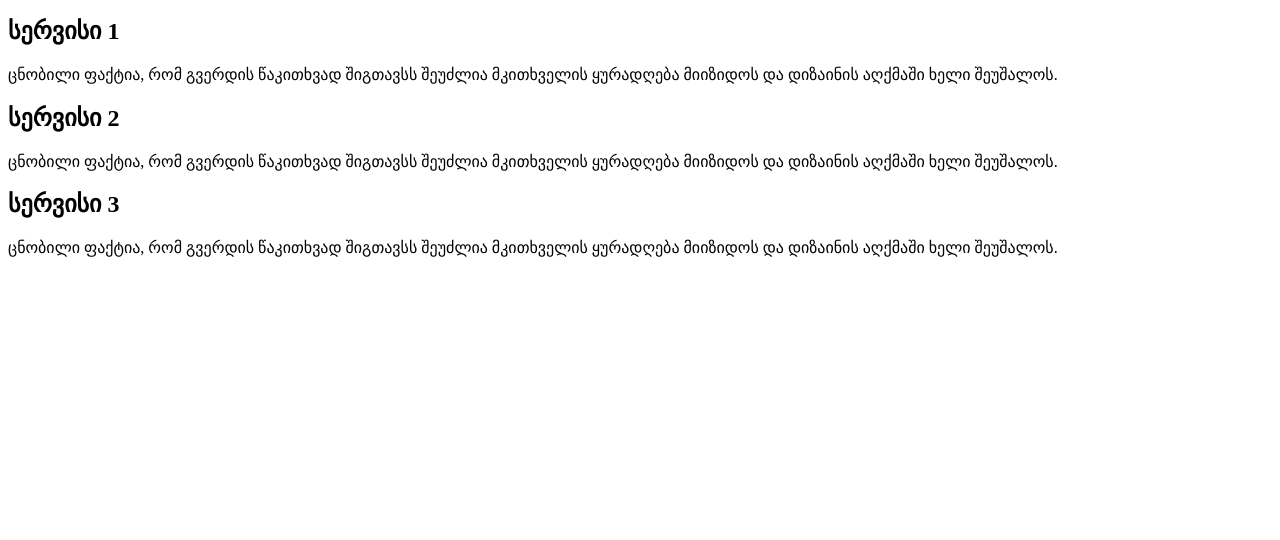
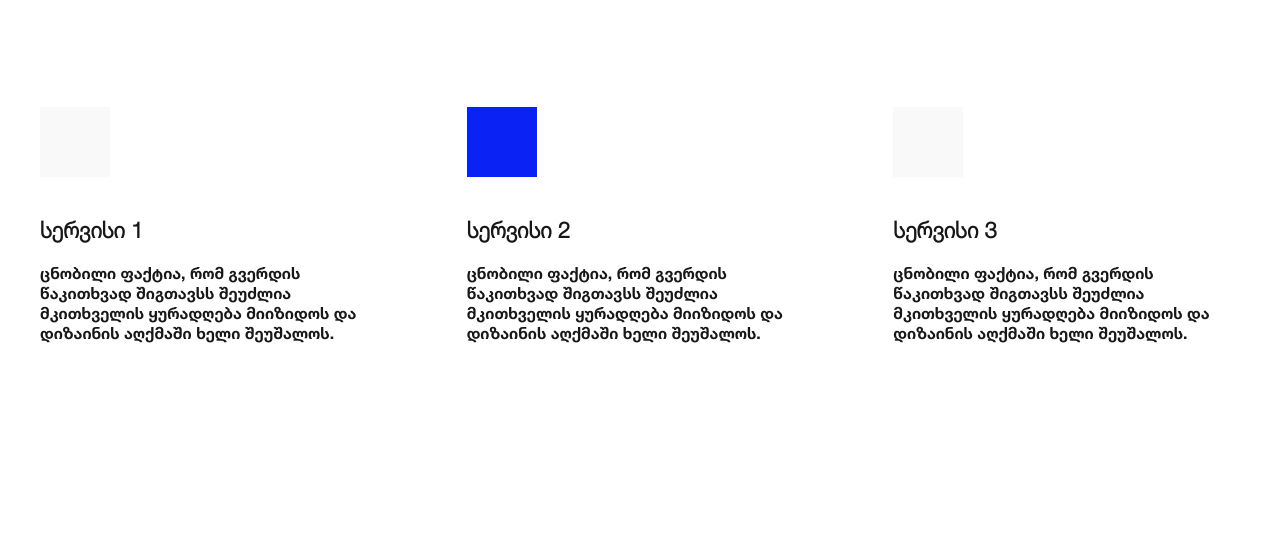
Before and after one commit to PaataSet/HomeWork_08, a plain HTML site: page index.html in a window 1280 px wide. Shown: the part 260-800 px from the top of the page. Drawn offline with Linux system fonts and the light colour scheme.

Commit message:
css
css link correction

```diff
--- a/index.html
+++ b/index.html
@@ -4,7 +4,7 @@
     <meta charset="UTF-8" />
     <meta name="viewport" content="width=device-width, initial-scale=1.0" />
     <title>HomeWork_08</title>
-    <link rel="stylesheet" type="text/css" href="" />
+    <link rel="stylesheet" type="text/css" href="src/css/styles.css" />
   </head>
   <body>
     <header style="background-color: #0a22f4">
```
